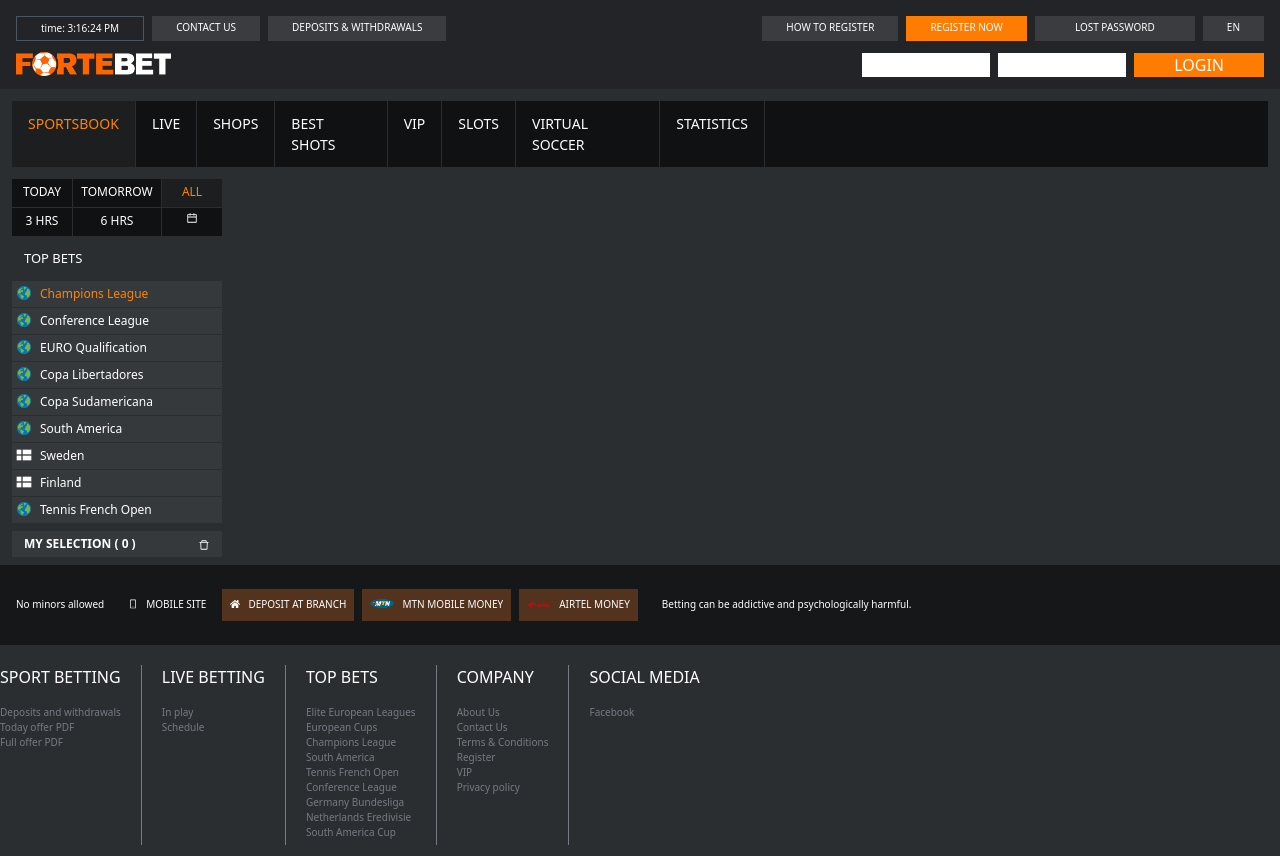
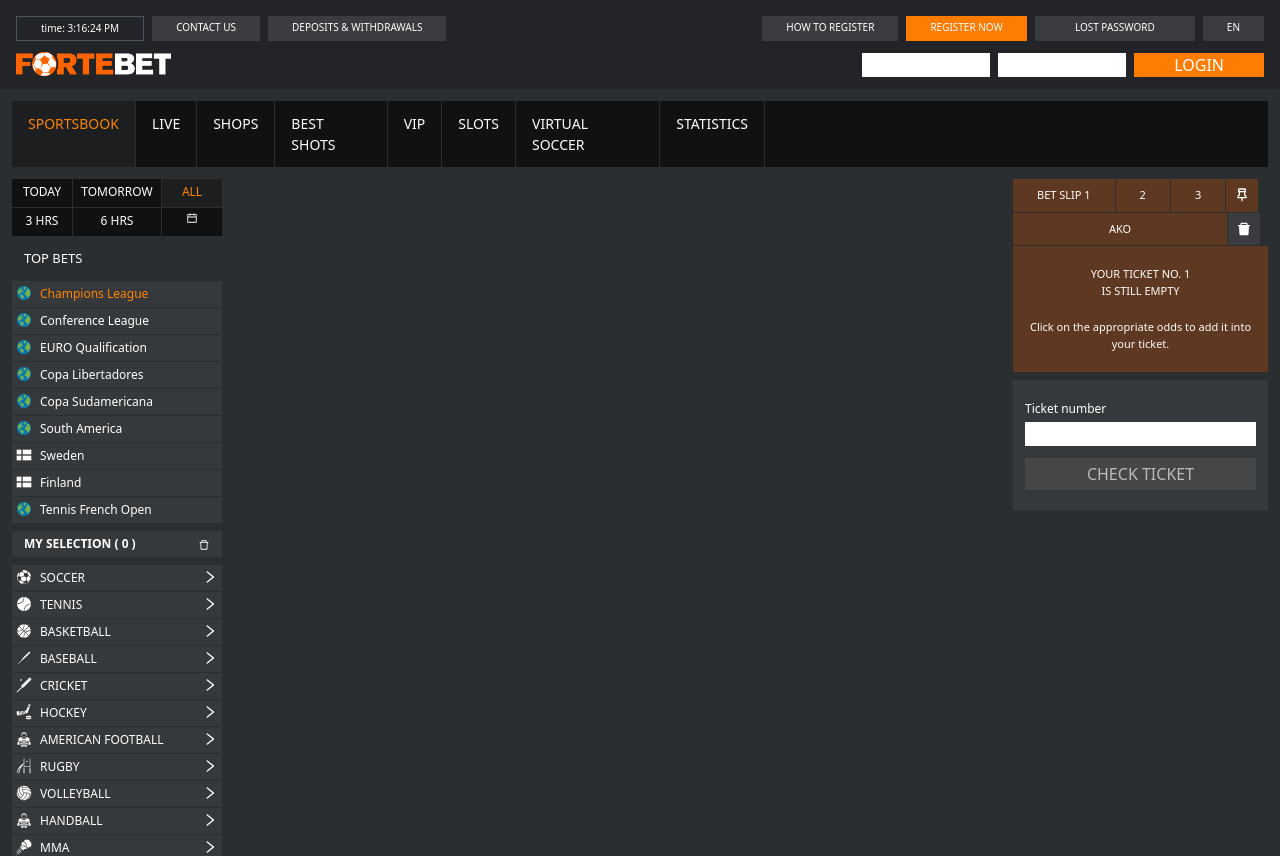
Before and after one commit to symplice-nunu/fortebet-clone, a React (Create React App) app: page / in a window 1280 px wide. Shown: the top 856 px of the page. Built offline with nearby package versions, Linux system fonts and the light colour scheme.

Commit message:
feat: creating right sidebar section and add content

```diff
--- a/src/Components/Data/LeaguesData.js
+++ b/src/Components/Data/LeaguesData.js
@@ -1,5 +1,15 @@
 import { AiOutlineRight } from 'react-icons/ai'
 import { GiSoccerBall } from 'react-icons/gi'
+import { GiTennisBall } from 'react-icons/gi'
+import { GiBasketballBall } from 'react-icons/gi'
+import { GiBaseballBat } from 'react-icons/gi'
+import { GiCricketBat } from 'react-icons/gi'
+import { GiHockey } from 'react-icons/gi'
+import { GiRugbyConversion } from 'react-icons/gi'
+import { GiVolleyballBall } from 'react-icons/gi'
+import { GiAmericanFootballPlayer } from 'react-icons/gi'
+import { GiBoxingGloveSurprise } from 'react-icons/gi'
+import { GiBoxingGlove } from 'react-icons/gi'
 export const LeaguesData = [
     {
         LeagueIcon: <GiSoccerBall />,
@@ -8,73 +18,67 @@
         LeagueCheckbox: <input type="checkbox" name='' />,
     },
     {
-        LeagueIcon: '',
+        LeagueIcon: <GiTennisBall />,
         LeagueName: 'TENNIS',
         LeagueRightIcon: <AiOutlineRight />,
         LeagueCheckbox: <input type="checkbox" name='' />,
     },
     {
-        LeagueIcon: '',
+        LeagueIcon: <GiBasketballBall />,
         LeagueName: 'BASKETBALL',
         LeagueRightIcon: <AiOutlineRight />,
         LeagueCheckbox: <input type="checkbox" name='' />,
     },
     {
-        LeagueIcon: '',
+        LeagueIcon: <GiBaseballBat />,
         LeagueName: 'BASEBALL',
         LeagueRightIcon: <AiOutlineRight />,
         LeagueCheckbox: <input type="checkbox" name='' />,
     },
     {
-        LeagueIcon: '',
+        LeagueIcon: <GiCricketBat />,
         LeagueName: 'CRICKET',
         LeagueRightIcon: <AiOutlineRight />,
         LeagueCheckbox: <input type="checkbox" name='' />,
     },
     {
-        LeagueIcon: '',
+        LeagueIcon: <GiHockey />,
         LeagueName: 'HOCKEY',
         LeagueRightIcon: <AiOutlineRight />,
         LeagueCheckbox: <input type="checkbox" name='' />,
     },
     {
-        LeagueIcon: '',
-        LeagueName: 'MERICAN FOOTBALL',
+        LeagueIcon: <GiAmericanFootballPlayer />,
+        LeagueName: 'AMERICAN FOOTBALL',
         LeagueRightIcon: <AiOutlineRight />,
         LeagueCheckbox: <input type="checkbox" name='' />,
     },
     {
-        LeagueIcon: '',
+        LeagueIcon: <GiRugbyConversion />,
         LeagueName: 'RUGBY',
         LeagueRightIcon: <AiOutlineRight />,
         LeagueCheckbox: <input type="checkbox" name='' />,
     },
     {
-        LeagueIcon: '',
+        LeagueIcon: <GiVolleyballBall />,
         LeagueName: 'VOLLEYBALL',
         LeagueRightIcon: <AiOutlineRight />,
         LeagueCheckbox: <input type="checkbox" name='' />,
     },
     {
-        LeagueIcon: '',
+        LeagueIcon: <GiAmericanFootballPlayer />,
         LeagueName: 'HANDBALL',
         LeagueRightIcon: <AiOutlineRight />,
         LeagueCheckbox: <input type="checkbox" name='' />,
     },
     {
-        LeagueIcon: '',
+        LeagueIcon: <GiBoxingGloveSurprise />,
         LeagueName: 'MMA',
         LeagueRightIcon: <AiOutlineRight />,
         LeagueCheckbox: <input type="checkbox" name='' />,
     },
     {
-        LeagueIcon: '',
-        LeagueName: 'UFC',
-        LeagueRightIcon: <AiOutlineRight />,
-        LeagueCheckbox: <input type="checkbox" name='' />,
-    },
-    {
-        LeagueIcon: '',
+        LeagueIcon: <GiBoxingGlove />,
         LeagueName: 'BOXING',
         LeagueRightIcon: <AiOutlineRight />,
         LeagueCheckbox: <input type="checkbox" name='' />,
--- /dev/null
+++ b/src/Components/RightSidebar.js
@@ -0,0 +1,35 @@
+import React from 'react'
+import { BiPin } from 'react-icons/bi'
+import { AiFillDelete } from 'react-icons/ai'
+
+export default function RightSidebar() {
+  return (
+    <div className='mx-3'>
+        <div className='flex space-x-[1px]'>
+            <div className='bg-[#5f3822] text-white px-6 text-[11px] py-2'>BET SLIP 1</div>
+            <div className='bg-[#5f3822] text-white px-6 text-[11px] py-2'>2</div>
+            <div className='bg-[#5f3822] text-white px-6 text-[11px] py-2'>3</div>
+            <div className='bg-[#5f3822] text-white px-2 text-[11px] py-2'><BiPin className='text-[16px]' /></div>
+        </div>
+        <div className='flex space-x-[1px] my-[1px]'>
+            <div className='bg-[#5f3822] px-[96px] py-2 text-white text-[11px]'>AKO</div>
+            <div className='bg-[#3b3c3f]  px-2 py-2 text-white'><AiFillDelete className='text-[16px]' /></div>
+        </div>
+        <div className='text-center text-white bg-[#5f3822] py-5 space-y-5'>
+            <div className='text-[11px] '>
+                <div>YOUR TICKET NO. 1</div>
+                <div>IS STILL EMPTY</div>
+            </div>
+            <div className='text-[11px]'>
+                <div >Click on the appropriate odds to add it into</div>
+                <div>your ticket.</div>
+            </div>
+        </div>
+        <div className='px-3 bg-[#36393c] mt-2 py-5'>
+            <div className='text-white text-[12px] mb-1'>Ticket number</div>
+            <div><input type="text"  className='w-full' name="" /></div>
+            <div><input type="button" className='mt-3 bg-[#454647] w-full text-[#b9babb] py-1' value="CHECK TICKET" /></div>
+        </div>
+    </div>
+  )
+}
--- a/src/Components/ScheduleBetTime.js
+++ b/src/Components/ScheduleBetTime.js
@@ -2,6 +2,7 @@
 import { ScheduleBetTimeData } from './Data/ScheduleBetTimeData'
 import { TopBetData } from './Data/TopBetData'
 import { AiOutlineDelete } from 'react-icons/ai'
+import { LeaguesData } from './Data/LeaguesData'
 export default function ScheduleBetTime() {
   return (
     <div className='w-[265px]'>
@@ -35,6 +36,21 @@
         <div>MY SELECTION ( 0 )</div>
         <div className='mt-1 '><AiOutlineDelete /></div>
     </div>
+    <div className='ml-3 w-[210px]'>
+        {
+           LeaguesData.map((item) => {
+            return (
+                <div className={`text-white flex space-x-2 cursor-pointer justify-between bg-[#36393c] mb-[1px] p-1`}>
+                    <div className='flex'>
+                    <div>{item.LeagueIcon}</div>
+                    <div className='text-[12px] mx-2'>{item.LeagueName}</div>
+                    </div>
+                    <div>{item.LeagueRightIcon}</div>
+                </div>
+            )
+           })
+        }
+    </div>
     </div>
   )
 }
--- a/src/Components/Sidebar.js
+++ b/src/Components/Sidebar.js
@@ -1,8 +1,12 @@
 import React from 'react'
 import ScheduleBetTime from './ScheduleBetTime'
+import RightSidebar from './RightSidebar'
 
 export default function Sidebar() {
   return (
-    <div><ScheduleBetTime /></div>
+   <div className='flex justify-between'>
+     <div><ScheduleBetTime /></div>
+     <div><RightSidebar /></div>
+   </div>
   )
 }
```
